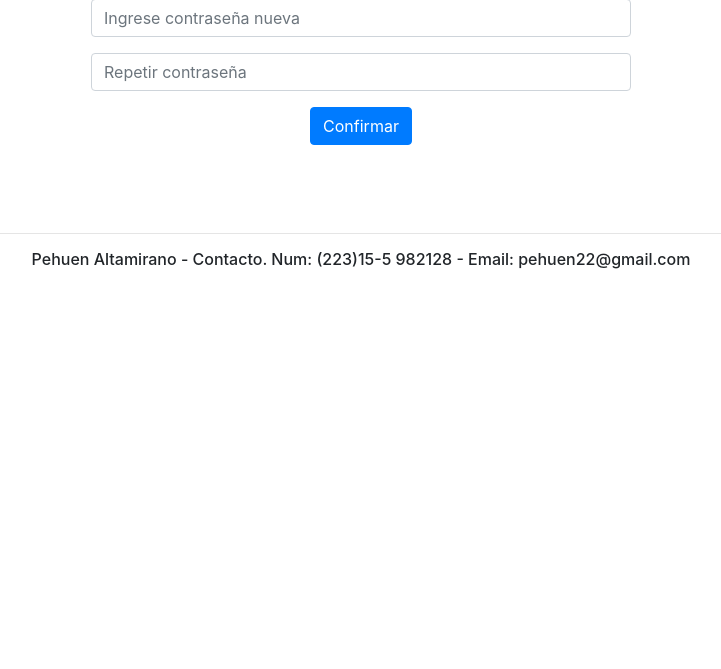
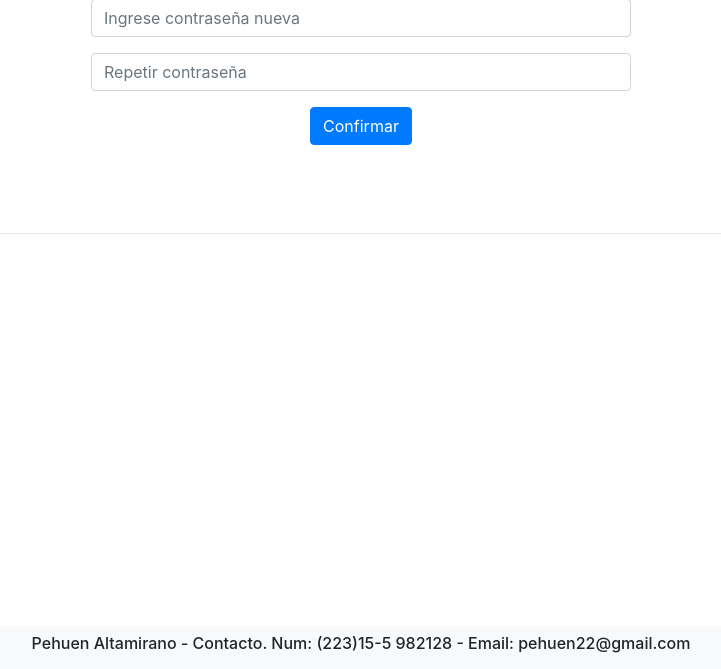
Before and after one commit to pehuenaltamirano/inversion, a CodeIgniter app: page /inversion/index.php/auth/cambiarpass in a window 1280 px wide; the page is wider, and only the part inside the window is pictured. Shown: the part 131-800 px from the top of that part, without its empty margins (279-1000 px from the left). Run offline with CodeIgniter, Linux system fonts and the light colour scheme; the visitor is signed in with stand-in values (Sample User, id 1).

Commit message:
footer fixed-bottom

```diff
--- a/application/views/footer.php
+++ b/application/views/footer.php
@@ -1,2 +1,4 @@
 <hr>
+<div class="bg-light p-2 fixed-bottom">
 <h6 class="text-center">Pehuen Altamirano -   Contacto.    Num: (223)15-5 982128   -  Email: pehuen22@gmail.com</h6>
+</div>
```
